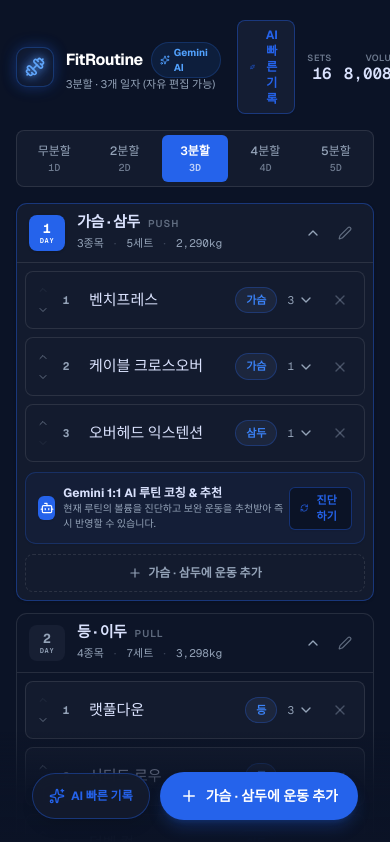
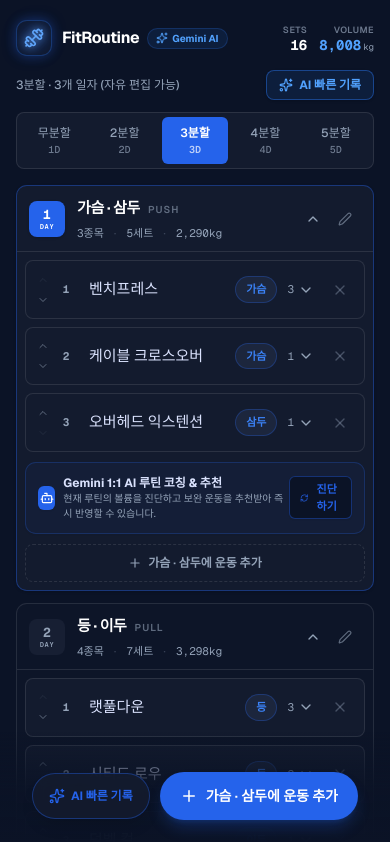
Before and after one commit to juyour/fit-routine, a Next.js app: page /tracker in a window 390 px wide. Shown: the top 842 px of the page. Built offline with nearby package versions, Linux system fonts and the light colour scheme.

Commit message:
fix: 모바일 헤더 2단 반응형 최적화 및 루틴 제목 한글 잘림 현상 수정

```diff
--- a/components/day-section.tsx
+++ b/components/day-section.tsx
@@ -131,7 +131,7 @@ export function DaySection({
 
           <div className="flex min-w-0 flex-1 flex-col gap-1">
             <div className="flex items-baseline gap-2">
-              <h2 className="truncate text-[15px] font-bold leading-none tracking-tight">
+              <h2 className="truncate text-[15px] font-bold leading-snug tracking-tight text-white py-0.5">
                 {day.title}
               </h2>
               <span className="shrink-0 text-[10px] font-semibold uppercase tracking-widest text-muted-foreground/60">
--- a/components/workout-tracker.tsx
+++ b/components/workout-tracker.tsx
@@ -199,57 +199,44 @@ export function WorkoutTracker({ onGoHome }: WorkoutTrackerProps = {}) {
 
   return (
     <main className="mx-auto flex min-h-dvh w-full max-w-xl flex-col px-4 pb-36 pt-5">
-      {/* 헤더 영역 */}
-      <header className="flex items-center justify-between gap-4 pb-4">
-        <div className="flex items-center gap-3">
+      {/* 헤더 영역 (모바일 최적화 반응형 2-단 구조) */}
+      <header className="flex flex-col gap-3 pb-3">
+        {/* 상단 1열: 로고 + 타이틀 + 세트/볼륨 통계 */}
+        <div className="flex items-center justify-between gap-2">
+          <div className="flex items-center gap-2.5 min-w-0">
             {onGoHome ? (
               <button
                 type="button"
                 onClick={onGoHome}
                 aria-label="소개 홈으로 이동"
                 title="소개 홈으로 이동"
-              className="flex size-10 items-center justify-center rounded-xl border border-blue-500/30 bg-[#0f172a] shadow-[0_0_15px_rgba(37,99,235,0.3)] transition-all hover:border-blue-400 hover:shadow-[0_0_22px_rgba(37,99,235,0.6)] hover:scale-105 active:scale-95"
+                className="flex size-9 shrink-0 items-center justify-center rounded-xl border border-blue-500/30 bg-[#0f172a] shadow-[0_0_12px_rgba(37,99,235,0.3)] transition-all hover:border-blue-400 hover:shadow-[0_0_20px_rgba(37,99,235,0.6)] hover:scale-105 active:scale-95"
               >
-              <NeonDumbbellIcon size={22} />
+                <NeonDumbbellIcon size={20} />
               </button>
             ) : (
-            <span className="flex size-10 items-center justify-center rounded-xl border border-blue-500/30 bg-[#0f172a] shadow-[0_0_15px_rgba(37,99,235,0.3)]">
-              <NeonDumbbellIcon size={22} />
+              <span className="flex size-9 shrink-0 items-center justify-center rounded-xl border border-blue-500/30 bg-[#0f172a] shadow-[0_0_12px_rgba(37,99,235,0.3)]">
+                <NeonDumbbellIcon size={20} />
               </span>
             )}
 
-          <div className="flex flex-col">
-            <div className="flex items-center gap-2">
-              <h1 className="text-base font-bold leading-tight tracking-tight text-white">
+            <div className="flex items-center gap-2 min-w-0">
+              <h1 className="text-base font-bold leading-tight tracking-tight text-white shrink-0">
                 FitRoutine
               </h1>
-              <span className="inline-flex items-center gap-1 rounded-full bg-blue-500/10 border border-blue-500/20 px-2 py-0.5 text-[10px] font-bold text-blue-400">
+              <span className="inline-flex items-center gap-1 rounded-full bg-blue-500/10 border border-blue-500/20 px-2 py-0.5 text-[10px] font-bold text-blue-400 shrink-0">
                 <Sparkles className="size-3" />
                 Gemini AI
               </span>
             </div>
-            <p className="text-[11px] leading-tight text-muted-foreground">
-              {currentSplit?.label} · {days.length}개 일자 (자유 편집 가능)
-            </p>
-          </div>
           </div>
 
-        <div className="flex items-center gap-3">
-          <button
-            type="button"
-            onClick={() => setIsAiModalOpen(true)}
-            className="flex items-center gap-1.5 rounded-lg border border-primary/40 bg-accent/60 px-3 py-1.5 text-xs font-bold text-primary shadow-xs transition-all hover:bg-primary hover:text-primary-foreground active:scale-95"
-          >
-            <Sparkles className="size-3.5" />
-            AI 빠른 기록
-          </button>
-
-          <dl className="flex items-center gap-3">
+          <dl className="flex items-center gap-3 shrink-0">
             <div className="flex flex-col items-end">
               <dt className="text-[9px] font-semibold uppercase tracking-wider text-muted-foreground/70">
                 Sets
               </dt>
-              <dd className="font-mono text-base font-semibold leading-none tabular-nums">
+              <dd className="font-mono text-sm font-bold leading-none tabular-nums text-white">
                 {totalSets}
               </dd>
             </div>
@@ -257,14 +244,30 @@ export function WorkoutTracker({ onGoHome }: WorkoutTrackerProps = {}) {
               <dt className="text-[9px] font-semibold uppercase tracking-wider text-muted-foreground/70">
                 Volume
               </dt>
-              <dd className="font-mono text-base font-semibold leading-none tabular-nums">
+              <dd className="font-mono text-sm font-bold leading-none tabular-nums text-blue-400">
                 {totalVolume.toLocaleString()}
-                <span className="ml-0.5 text-[10px] font-normal text-muted-foreground">
+                <span className="ml-0.5 text-[9px] font-normal text-muted-foreground">
                   kg
                 </span>
               </dd>
             </div>
           </dl>
+        </div>
+
+        {/* 상단 2열: 루틴 분할 설명 및 AI 빠른 기록 버튼 */}
+        <div className="flex items-center justify-between gap-2 pt-0.5">
+          <p className="truncate text-xs font-medium text-muted-foreground">
+            {currentSplit?.label} · {days.length}개 일자 (자유 편집 가능)
+          </p>
+
+          <button
+            type="button"
+            onClick={() => setIsAiModalOpen(true)}
+            className="flex shrink-0 items-center gap-1.5 rounded-lg border border-blue-500/40 bg-blue-500/10 px-3 py-1.5 text-xs font-bold text-blue-400 shadow-sm transition-all hover:bg-blue-600 hover:text-white active:scale-95 whitespace-nowrap"
+          >
+            <Sparkles className="size-3.5" />
+            AI 빠른 기록
+          </button>
         </div>
       </header>
 
```
Lines whose indentation alone changed are shown as unchanged.
